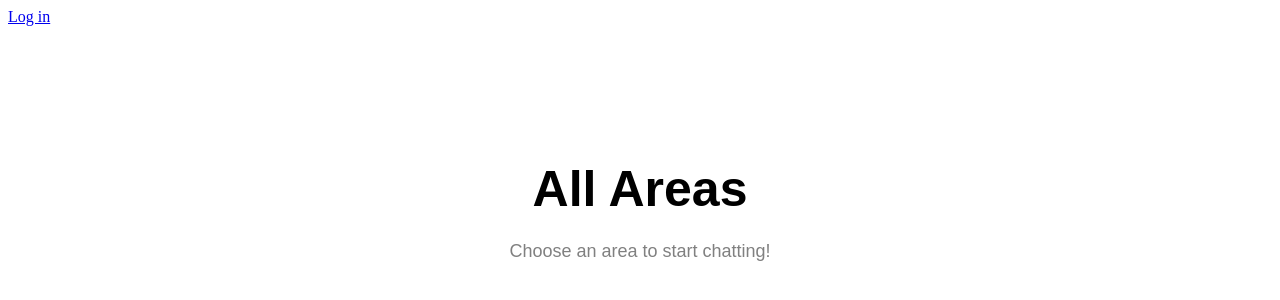
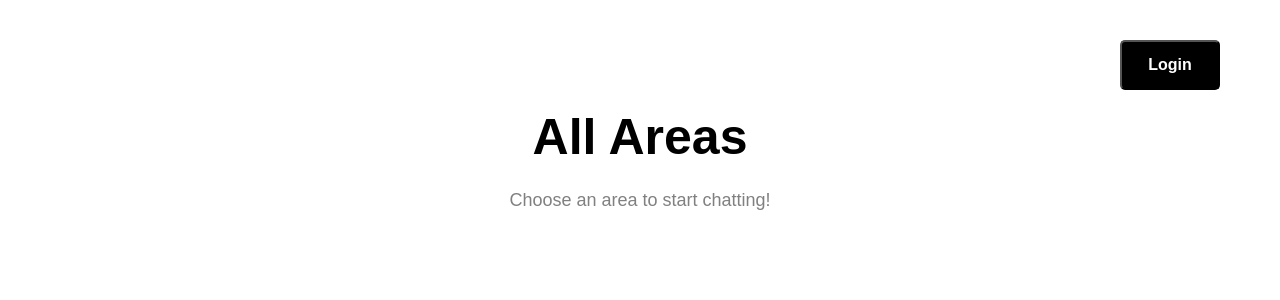
Before and after one commit to Dot0721/online-forum, a PHP site: page /viewAreaList.php?userid= in a window 1280 px wide. Shown: the top 300 px of the page. Run offline with PHP 8.4, Linux system fonts and the light colour scheme; data that the repository does not hold is empty.

Commit message:
update style

```diff
--- a/viewAreaList.php
+++ b/viewAreaList.php
@@ -19,6 +19,18 @@
 		position: relative;
 		left: 0;
 	}
+	.login {
+        width: 100px;
+        height: 50px;
+        color: white;
+        font-size: 16;
+        background: black;
+        border-radius: 5px;
+        position: absolute;
+        top: 40px;
+        right: 60px;
+        cursor: pointer;
+    }
 	.dir {
 		text-align: center;
 		font-size: 18;
@@ -102,7 +114,7 @@
 <body>
 	<?php
 		if (!$userid) {
-			echo '<a href="index.php"> Log in </a>';
+			echo '<a href="index.php"> <button class="login"> <b> Login </b> </button> </a>';
 		}
 		else {
 			//echo "<a href='board.php?name=" . $name . "'>Write some messages</a>";
```
